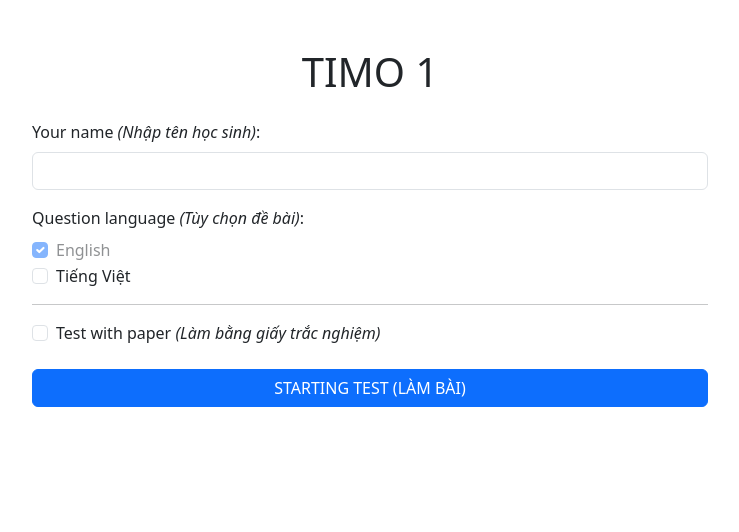
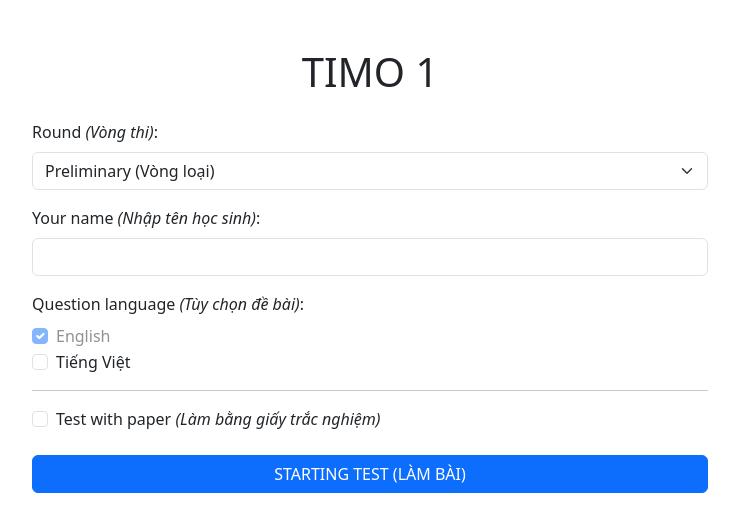
Before and after one commit to con-hoc-lop-1/on-thi-timo, a React (Create React App) app: page / in a window 1280 px wide. Shown: the top 532 px of the page, without its empty margins (270-1009 px from the left). Built offline with nearby package versions, Linux system fonts and the light colour scheme.

Commit message:
doing round heat

```diff
--- a/src/App.js
+++ b/src/App.js
@@ -15,6 +15,10 @@ function App() {
   const [showVi, setShowVi] = useState(
     JSON.parse(localStorage.getItem("timo-show-vi") || "false")
   );
+  const [dataType, setDataType] = useState(
+    localStorage.getItem("timo-data-type") || "preliminary"
+  );
+  const showHomeVi = dataType === "preliminary";
 
   const handleStart = () => {
     if (!name.trim()) return alert("Vui lòng nhập tên");
@@ -32,14 +36,43 @@ function App() {
   };
 
   if (isStarted)
-    return <Exam name={name} paperMode={paperMode} onFinish={handleFinish} />;
+    return (
+      <Exam
+        name={name}
+        paperMode={paperMode}
+        onFinish={handleFinish}
+        dataType={dataType}
+      />
+    );
 
   return (
     <div className="container py-5" style={{ maxWidth: 700 }}>
       <h1 className="text-center mb-4">TIMO 1</h1>
       <div className="mb-3">
         <label className="form-label">
-          Your name <i>(Nhập tên học sinh)</i>:
+          Round {showHomeVi && <i>(Vòng thi)</i>}:
+        </label>
+        <select
+          className="form-select"
+          value={dataType}
+          onChange={(e) => {
+            const val = e.target.value;
+            setDataType(val);
+            localStorage.setItem("timo-data-type", val);
+            if (val === "heat") {
+              // Khi chọn HEAT thì ẩn ngôn ngữ và chỉ English
+              setShowVi(false);
+              localStorage.setItem("timo-show-vi", JSON.stringify(false));
+            }
+          }}
+        >
+          <option value="preliminary">Preliminary {showHomeVi && <>(Vòng loại)</>}</option>
+          <option value="heat">Heat {showHomeVi && <>(Quốc gia)</>}</option>
+        </select>
+      </div>
+      <div className="mb-3">
+        <label className="form-label">
+          Your name {showHomeVi && <i>(Nhập tên học sinh)</i>}:
         </label>
         <input
           type="text"
@@ -48,9 +81,11 @@ function App() {
           onChange={(e) => setName(e.target.value)}
         />
       </div>
+
+      {dataType === "preliminary" && (
         <div className="mb-3">
           <label className="form-label">
-          Question language <i>(Tùy chọn đề bài)</i>:
+            Question language {showHomeVi && <i>(Tùy chọn đề bài)</i>}:
           </label>
           <div className="form-check">
             <input
@@ -83,6 +118,7 @@ function App() {
             </label>
           </div>
         </div>
+      )}
       <hr />
       <div className="mb-4">
         <div className="form-check">
@@ -94,46 +130,46 @@ function App() {
             onChange={(e) => setPaperMode(e.target.checked)}
           />
           <label className="form-check-label" htmlFor="paperMode">
-            Test with paper <i>(Làm bằng giấy trắc nghiệm)</i>
+            Test with paper {showHomeVi && <i>(Làm bằng giấy trắc nghiệm)</i>}
           </label>
         </div>
       </div>
       <button className="btn btn-primary w-100" onClick={handleStart}>
-        {paperMode ? "PRINT (IN RA GIẤY)" : "STARTING TEST (LÀM BÀI)"}
+        {paperMode
+          ? `PRINT${showHomeVi ? " (IN RA GIẤY)" : ""}`
+          : `STARTING TEST${showHomeVi ? " (LÀM BÀI)" : ""}`}
       </button>
 
       {history.length > 0 && (
         <div className="mt-4">
-          <h5>
-            History <i>(Lịch sử làm bài)</i>
-          </h5>
+          <h5>History {showHomeVi && <i>(Lịch sử làm bài)</i>}</h5>
           <table className="table table-bordered text-center">
             <thead>
               <tr>
                 <th>
                   Name
                   <br />
-                  <i>(Tên thí sinh)</i>
+                  {showHomeVi && <i>(Tên thí sinh)</i>}
                 </th>
                 <th>
                   Corrects / Total
                   <br />
-                  <i>(Số câu đúng)</i>
+                  {showHomeVi && <i>(Số câu đúng)</i>}
                 </th>
                 <th>
                   Points
                   <br />
-                  <i>(Điểm)</i>
+                  {showHomeVi && <i>(Điểm)</i>}
                 </th>
                 <th>
                   Testing time
                   <br />
-                  <i>(Thời gian làm bài)</i>
+                  {showHomeVi && <i>(Thời gian làm bài)</i>}
                 </th>
                 <th>
                   Timestamp
                   <br />
-                  <i>(Ngày giờ)</i>
+                  {showHomeVi && <i>(Ngày giờ)</i>}
                 </th>
               </tr>
             </thead>
--- a/src/Exam.js
+++ b/src/Exam.js
@@ -2,7 +2,7 @@ import React, { useEffect, useState } from "react";
 import { formatTime, loadAllQuestions } from "./utils";
 import { renderFigure } from "./figure";
 
-function Exam({ name, onFinish, paperMode }) {
+function Exam({ name, onFinish, paperMode, dataType = "preliminary" }) {
   const [questions, setQuestions] = useState([]);
   const [index, setIndex] = useState(0);
   const [secondsLeft, setSecondsLeft] = useState(60 * 60);
@@ -11,10 +11,18 @@ function Exam({ name, onFinish, paperMode }) {
   const [result, setResult] = useState(null);
   const [startTime] = useState(Date.now());
   const [startDate] = useState(new Date().toLocaleString());
-  const showVi = JSON.parse(localStorage.getItem("timo-show-vi") || "false");
+  const showVi = (function(){
+    const saved = JSON.parse(localStorage.getItem("timo-show-vi") || "false");
+    return dataType === "preliminary" ? saved : false;
+  })();
 
   useEffect(() => {
-    loadAllQuestions().then(setQuestions);
+    loadAllQuestions(
+      ["arithmetic", "combinatorics", "geometry", "logic-thinking", "number-theory"],
+      5,
+      true,
+      dataType
+    ).then(setQuestions);
     const timer = setInterval(() => {
       setSecondsLeft((prev) => {
         if (prev <= 1) {
@@ -26,7 +34,7 @@ function Exam({ name, onFinish, paperMode }) {
       });
     }, 1000);
     return () => clearInterval(timer);
-  }, []);
+  }, [dataType]);
 
   useEffect(() => {
     document.title = `${name} - TIMO TEST (${startDate})`;
--- a/src/utils.js
+++ b/src/utils.js
@@ -14,12 +14,12 @@ export function loadAllQuestions(
     "number-theory",
   ],
   maxQuestionPerTest = 5,
-  isRandom = true
+  isRandom = true,
+  dataType = "preliminary"
 ) {
+  const basePath = `/on-thi-timo/database/${dataType}`;
   const data = tests.map((test) => {
-    return fetch(`/on-thi-timo/database/preliminary/${test}.json`).then((res) =>
-      res.json()
-    );
+    return fetch(`${basePath}/${test}.json`).then((res) => res.json());
   });
 
   return Promise.all(data).then((results) => {
```
Also changed, not shown: 2 other files (tests, documents, lock files or other folders). Lines whose indentation alone changed are shown as unchanged.
